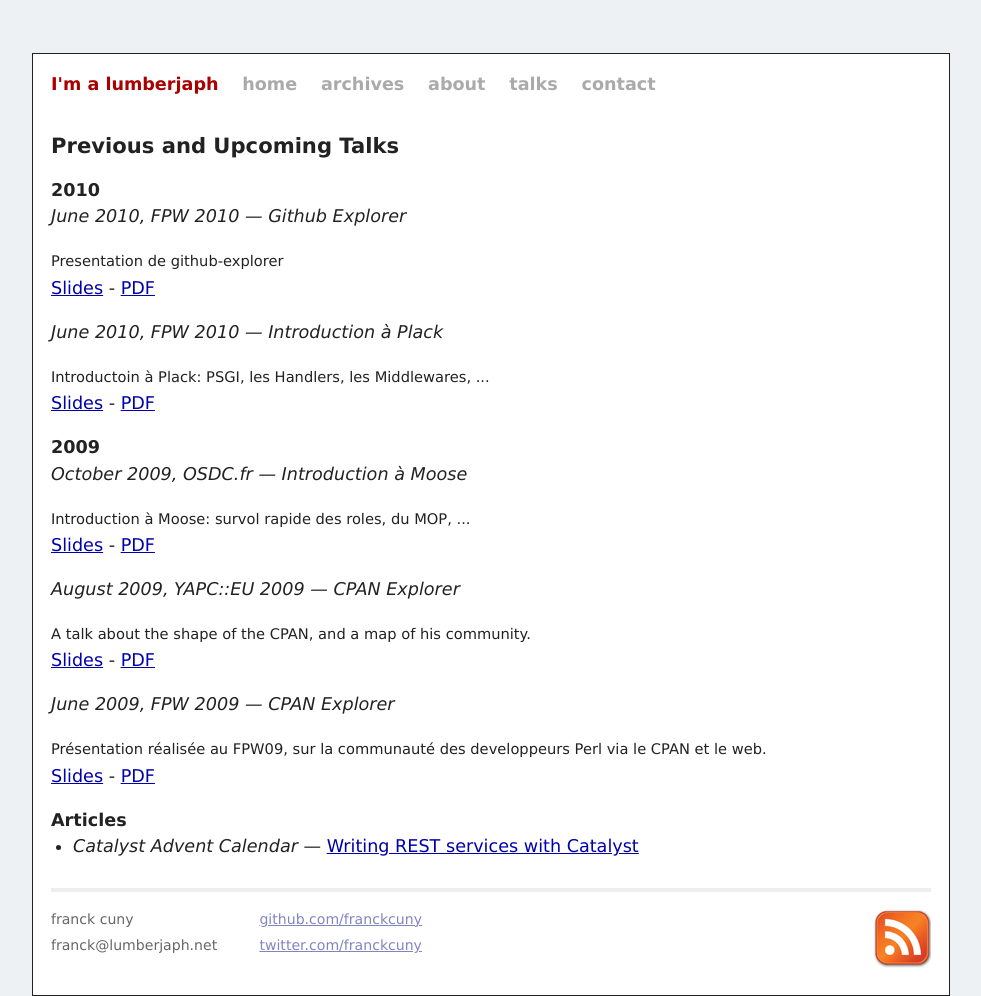
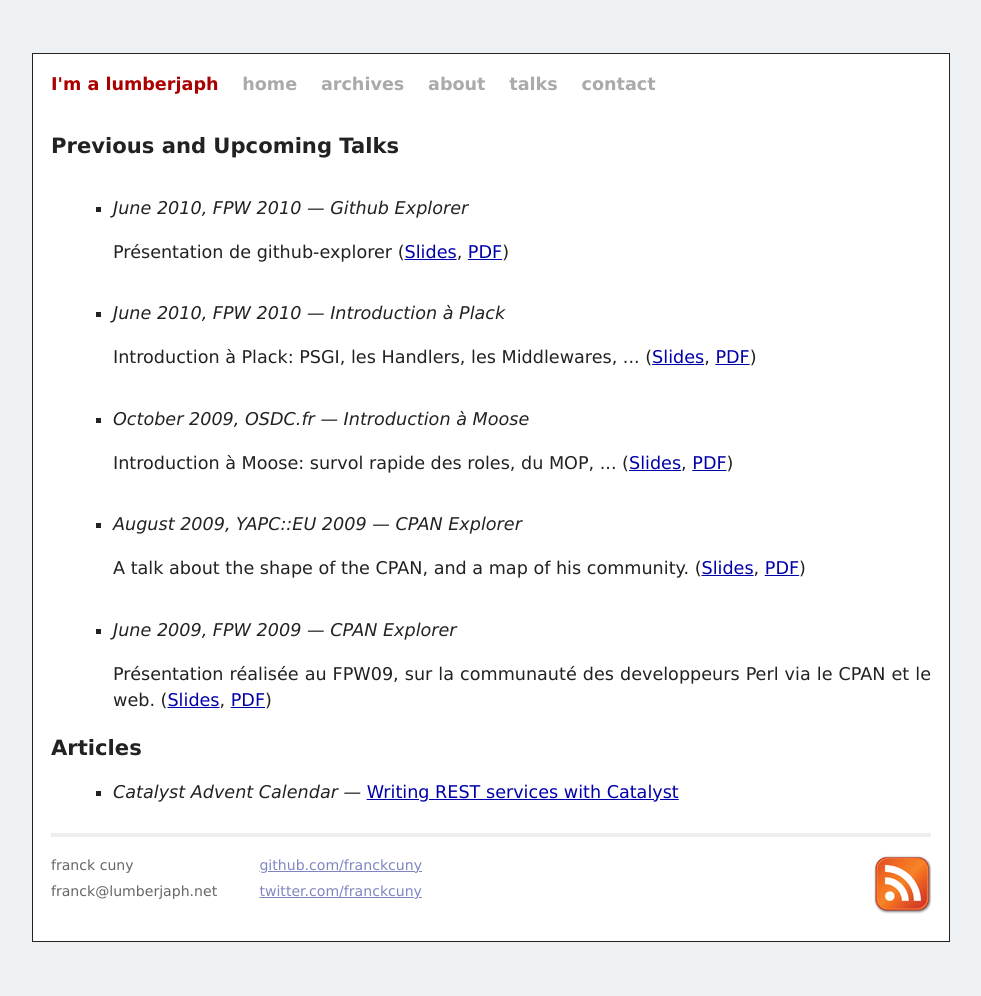
Before and after one commit to jacomyal/franckcuny.github.com, a Jekyll site: the page built from talks/index.html, in a window 1280 px wide. Shown: the whole page, without its empty margins (149-1130 px from the left). Built offline with Jekyll 4.4.1, drawn with Linux system fonts in a browser that asks for light colours; some web fonts are replaced.

Commit message:
cleaning talks and css

```diff
--- a/about/index.html
+++ b/about/index.html
@@ -12,7 +12,7 @@
 
     <br />
 
-    I'm a <span itemprop="title">software engineer</span> working at <a href="http://linkfluence.net/"><span itemprop="affiliation">Linkfluence</span></a>, where I work mainly on our feed aggregator, data collecting, and the scalability of our infrastructure.
+    I'm a <span itemprop="title">software engineer</span> working at <a href="http://linkfluence.net/"><span itemprop="affiliation">Linkfluence</span></a>, where most of my time is spent working on our feed aggregator, collecting data from various web services, and handling the scalability of our architecture.
 
     <br />
 
--- a/static/css/screen.css
+++ b/static/css/screen.css
@@ -1,39 +1,21 @@
-/*****************************************************************************/
-/*
-/* Common
-/*
-/*****************************************************************************/
-
-/* Global Reset */
-
 @import url(http://fonts.googleapis.com/css?family=Droid+Sans:regular,bold);
 @import url(http://fonts.googleapis.com/css?family=Droid+Serif:regular);
-
-* {
-  margin: 0;
-  padding: 0;
-}
-
-html, body {
-  height: 100%;
-}
 
 body {
    background-color: #edf1f3;
    color: #222;
    line-height: 1.4em;
-  /*margin: 20px auto 18px 25%;  */
-
-  /*background-color: white;*/
    font-family: 'Droid Sans',Verdana, sans-serif;
-  /*font: 13.34px helvetica, arial, clean, sans-serif;*/
-  *font-size: small;
    text-align: center;
-  /*background: #eeeeee;*/
 }
 
 ul {
    margin-left: 1.25em;
+   list-style-type: square;
+}
+
+li {
+   display: list-item;
 }
 
 h1, h2 {
@@ -48,7 +30,6 @@
 
 h1 {
    margin-bottom: 1em;
-   margin-top: 1em;
 }
 
 p {
@@ -64,7 +45,8 @@
 }
 
 a:visited {
-  color: #a0a;
+   color: #660000;
+   text-decoration: none;
 }
 
 table {
@@ -72,19 +54,8 @@
    font: 100%;
 }
 
-/*****************************************************************************/
-/*
-/* Home
-/*
-/*****************************************************************************/
-
 ul.posts {
-  list-style-type: none;
    margin-bottom: 2em;
-}
-
-  ul.posts li {
-    line-height: 1.75em;
 }
 
 ul.posts span {
@@ -92,12 +63,6 @@
    font-family: Monaco, "Courier New", monospace;
    font-size: 80%;
 }
-
-/*****************************************************************************/
-/*
-/* Site
-/*
-/*****************************************************************************/
 
 .site {
    background: #ffffff;
@@ -167,26 +132,13 @@
    border: 0;
 }
 
-/*****************************************************************************/
-/*
-/* Posts
-/*
-/*****************************************************************************/
-
-#post {
-
-}
-
-  /* standard */
-
 #post pre {
    border: 1px solid #ddd;
    background-color: #eef;
    padding: 0 .4em;
 }
 
-  #post ul,
-  #post ol {
+#post ul, #post ol {
    margin-left: 1.25em;
 }
 
@@ -200,8 +152,6 @@
 #post pre code {
    border: none;
 }
-
-  /* terminal */
 
 #post pre.terminal {
    border: 1px solid black;
@@ -224,3 +174,7 @@
 #related h2 {
    margin-bottom: 1em;
 }
+
+.talk {
+   padding-top: 1em;
+};
--- a/talks/index.html
+++ b/talks/index.html
@@ -3,55 +3,43 @@
 ---
 <h2>Previous and Upcoming Talks</h2>
 
-<h3>2010</h3>
+<ul>
+  <li><article itemscope itemtype="http://data-vocabulary.org/Event" class="talk">
+      <em itemprop="summary">June 2010, FPW 2010 &#8212; Github Explorer</em>
+      <p itemprop="description" class="talkdesc">
+        Présentation de github-explorer (<a href="http://www.slideshare.net/franckcuny/github-explorer">Slides</a>, <a href="http://franck.lumberjaph.net/slides/github-explorer.pdf">PDF</a>)
+      </p>
+  </article></li>
 
-<article itemscope itemtype="http://data-vocabulary.org/Event">
-  <em itemprop="summary">June 2010, FPW 2010 &#8212; Github Explorer</em>
-  <p itemprop="description">
-    <small>Presentation de github-explorer</small>
-    <br />
-    <a href="http://www.slideshare.net/franckcuny/github-explorer">Slides</a> - <a href="http://franck.lumberjaph.net/slides/github-explorer.pdf">PDF</a>
-  </p>
-</article>
+  <li><article itemscope itemtype="http://data-vocabulary.org/Event" class="talk">
+      <em itemprop="summary">June 2010, FPW 2010 &#8212; Introduction à Plack</em>
+      <p itemprop="description" class="talkdesc">
+        Introduction à Plack: PSGI, les Handlers, les Middlewares, ... (<a href="http://www.slideshare.net/franckcuny/introduction-a-plack">Slides</a>, <a href="http://franck.lumberjaph.net/slides/introduction_a_plack.pdf">PDF</a>)
+  </article></li>
 
-<article itemscope itemtype="http://data-vocabulary.org/Event">
-  <em itemprop="summary">June 2010, FPW 2010 &#8212; Introduction à Plack</em>
-  <p itemprop="description">
-    <small>Introductoin à Plack: PSGI, les Handlers, les Middlewares, ...</small>
-    <br />
-    <a href="http://www.slideshare.net/franckcuny/introduction-a-plack">Slides</a> - <a href="http://franck.lumberjaph.net/slides/introduction_a_plack.pdf">PDF</a>
-</article>
+  <li><article itemscope itemtype="http://data-vocabulary.org/Event" class="talk">
+      <em itemprop="summary">October 2009, OSDC.fr &#8212; Introduction à Moose</em>
+      <p itemprop="description" class="talkdesc">
+        Introduction à Moose: survol rapide des roles, du MOP, ... (<a href="http://www.slideshare.net/franckcuny/introduction-a-moose">Slides</a>, <a href="http://labs.linkfluence.net/osdcfr09/Introduction_a_Moose.pdf">PDF</a>)
+      </p>
+    </article></li>
 
-<h3>2009</h3>
+  <li><article itemscope itemtype="http://data-vocabulary.org/Event" class="talk">
+      <em itemprop="summary">August 2009, YAPC::EU 2009 &#8212; CPAN Explorer</em>
+      <p itemprop="description" class="talkdesc">
+        A talk about the shape of the CPAN, and a map of his community. (<a href="http://www.slideshare.net/franckcuny/map-of-the-perl-and-cpan-community">Slides</a>, <a href="http://labs.linkfluence.net/yapceu09/talk.pdf">PDF</a>)
+      </p>
+  </article></li>
 
-<article itemscope itemtype="http://data-vocabulary.org/Event">
-  <em itemprop="summary">October 2009, OSDC.fr &#8212; Introduction à Moose</em>
-  <p itemprop="description">
-    <small>Introduction à Moose: survol rapide des roles, du MOP, ...</small>
-    <br />
-    <a href="http://www.slideshare.net/franckcuny/introduction-a-moose">Slides</a> - <a href="http://labs.linkfluence.net/osdcfr09/Introduction_a_Moose.pdf">PDF</a>
-  </p>
-</article>
+  <li><article itemscope itemtype="http://data-vocabulary.org/Event" class="talk">
+      <em itemprop="summary">June 2009, FPW 2009 &#8212; CPAN Explorer</em>
+      <p itemprop="description">
+        Présentation réalisée au FPW09, sur la communauté des developpeurs Perl via le CPAN et le web. (<a href="http://www.slideshare.net/franckcuny/cartographie-du-cpan-et-de-sa-communaut">Slides</a>, <a href="http://labs.linkfluence.net/fpw09/resources/slides/">PDF</a>)
+      </p>
+    </article></li>
+</ul>
 
-<article itemscope itemtype="http://data-vocabulary.org/Event">
-  <em itemprop="summary">August 2009, YAPC::EU 2009 &#8212; CPAN Explorer</em>
-  <p itemprop="description">
-    <small>A talk about the shape of the CPAN, and a map of his community. </small>
-    <br />
-    <a href="http://www.slideshare.net/franckcuny/map-of-the-perl-and-cpan-community">Slides</a> - <a href="http://labs.linkfluence.net/yapceu09/talk.pdf">PDF</a>
-  </p>
-</article>
-
-<article itemscope itemtype="http://data-vocabulary.org/Event">
-  <em itemprop="summary">June 2009, FPW 2009 &#8212; CPAN Explorer</em>
-  <p itemprop="description">
-    <small>Présentation réalisée au FPW09, sur la communauté des developpeurs Perl via le CPAN et le web.</small>
-    <br />
-    <a href="http://www.slideshare.net/franckcuny/cartographie-du-cpan-et-de-sa-communaut">Slides</a> - <a href="http://labs.linkfluence.net/fpw09/resources/slides/">PDF</a>
-  </p>
-</article>
-
-<h3>Articles</h3>
+<h2>Articles</h2>
 <ul>
     <li>
     <em>Catalyst Advent Calendar</em> &#8212; <a href="http://www.catalystframework.org/calendar/2009/19">Writing REST services with Catalyst</a>
```
Lines whose indentation alone changed are shown as unchanged.
